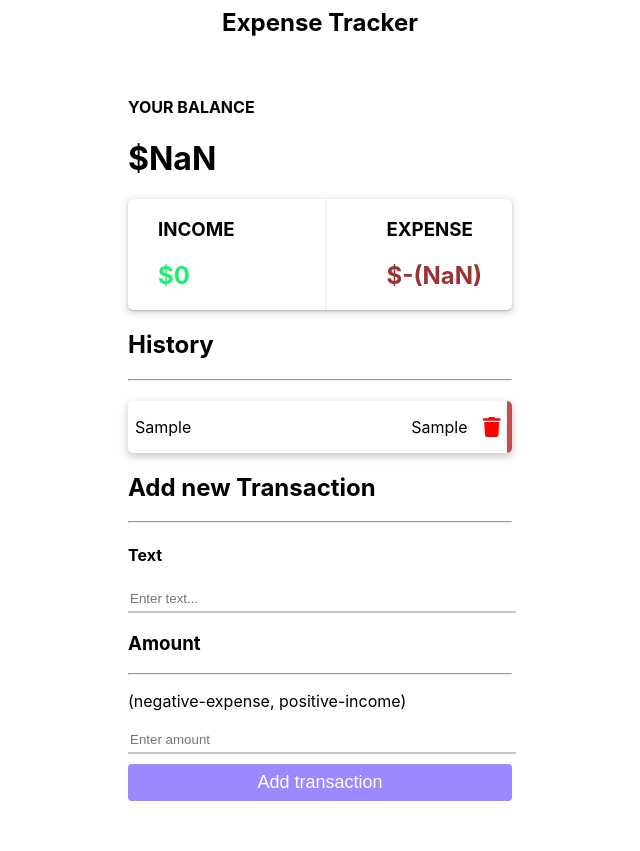
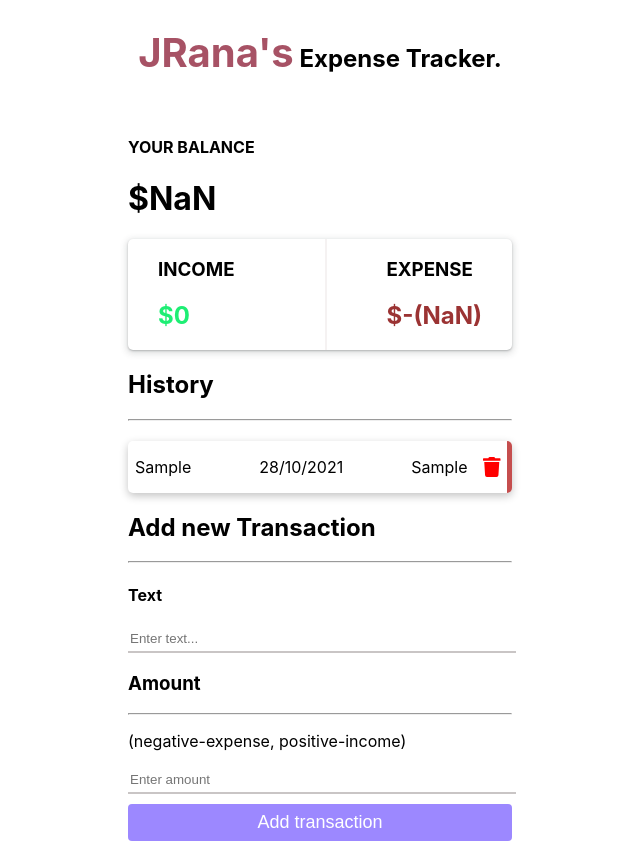
Before and after one commit to Jrana1/-expense-tracker-react, a React (Create React App) app: page / in a window 1280 px wide. Both pictures are taken after typing "Sample", "Sample" into the empty fields and a click on the button "Add transaction". Shown: the whole page, without its empty margins (320-960 px from the left). Before the commit the page ends 811 px from the top, so only its background shows below. Built offline with nearby package versions, Linux system fonts and the light colour scheme.

Commit message:
filter added

```diff
--- a/src/App.js
+++ b/src/App.js
@@ -10,18 +10,16 @@ function App() {
   const [amounts, setAmount] = useState(0);
   const [income, setIncome] = useState(0);
   const [expenses, setExpenses] = useState(0);
-  const [sign, setSign] = useState("");
-  const [text, setText] = useState("");
-  const [num, setNum] = useState("");
+  const [allInfo, setAllInfo] = useState([]);
   const handleAmount = (amount, text) => {
     //console.log(amount, text);
     // let sign = amount.slice(1);
     let newAmount = [...amount];
     newAmount.shift();
     let onlyNum = newAmount.join('');
-    setSign(amount[0]);
-    setText(text);
-    setNum(onlyNum);
+    setAllInfo([
+      ...allInfo, { text: text, sign: amount[0], num: onlyNum, id: Math.random() * 1000 }
+    ]);
     if (amount[0] === '+') {
       //console.log((onlyNum), amounts);
       setAmount(parseInt(onlyNum) + Math.abs(amounts));
@@ -39,7 +37,7 @@ function App() {
         <Header></Header>
         <Balance amount={amounts}></Balance>
         <Income income={[income, expenses]}></Income>
-        <History history={[sign, text, num]}></History>
+        <History history={allInfo} setAllInfo={setAllInfo}></History>
         <Amount func={handleAmount}></Amount>
       </div>
     </div>
--- a/src/components/Balance.js
+++ b/src/components/Balance.js
@@ -1,7 +1,7 @@
 import React, { useState } from 'react';
 
 const Balance = ({ amount }) => {
-    console.log(amount);
+    //console.log(amount);
     return (
         <>
             <h4 >YOUR  BALANCE</h4>
--- a/src/components/Header.js
+++ b/src/components/Header.js
@@ -3,7 +3,7 @@ import React from 'react';
 const Header = () => {
     return (
         <div style={{ textAlign: "center", marginBottom: "60px" }}>
-            <h2>Expense Tracker</h2>
+            <br /><br /><br /> <h2><span style={{ color: "#a75265", fontSize: "40px" }}>JRana's</span> Expense Tracker.</h2>
         </div>
     );
 };
--- a/src/components/History.js
+++ b/src/components/History.js
@@ -1,25 +1,12 @@
-import React from 'react';
-import { FontAwesomeIcon } from '@fortawesome/react-fontawesome';
-import { faTrash } from '@fortawesome/free-solid-svg-icons';
+import SingleHistory from "./SingleHistory";
 
-
-const History = (props) => {
-    const [sign, text, num] = props.history;
+const History = ({ history, setAllInfo }) => {
+    console.log(history);
     return (
         <div>
             <h2>History</h2>
             <hr />
-            {
-
-                sign && <div className={sign === "+" ? "itemsPlus" : "itemsMinus"}>
-                    <p>{text}</p>
-
-                    <div style={{ display: "flex", alignItems: "center" }}>
-                        <p style={{ marginRight: "15px" }}>{sign}{num}</p>
-                        <FontAwesomeIcon className="icon-trash" icon={faTrash} />
-                    </div>
-                </div>
-            }
+            {history.map(itm => <SingleHistory key={itm.id} item={itm} setAllInfo={setAllInfo} history={history}></SingleHistory>)}
         </div>
     );
 };
--- a/src/components/Income.js
+++ b/src/components/Income.js
@@ -1,7 +1,7 @@
 import React from 'react';
 
 const Income = (props) => {
-    console.log(props);
+    //console.log(props);
     const [income, expenses] = props.income;
     //console.log(income, expenses);
     return (
--- /dev/null
+++ b/src/components/SingleHistory.js
@@ -0,0 +1,36 @@
+import React from 'react';
+import { FontAwesomeIcon } from '@fortawesome/react-fontawesome';
+import { faTrash } from '@fortawesome/free-solid-svg-icons';
+
+const SingleHistory = ({ item, history, setAllInfo }) => {
+    let d = new Date();
+    const deleteHandler = () => {
+        setAllInfo(history.filter(itm => itm.id !== item.id));
+    }
+    return (
+
+        <div className={item.sign === "+" ? "itemsPlus" : "itemsMinus"}>
+            <p>{item.text}</p>
+            <p>{d.getDate() + '/' + (d.getMonth() + 1) + '/' + d.getFullYear()}</p>
+            <div style={{ display: "flex", alignItems: "center" }}>
+                <p style={{ marginRight: "15px" }}>{item.sign}{item.num}</p>
+                <FontAwesomeIcon onClick={deleteHandler} className="icon-trash" icon={faTrash} />
+            </div>
+
+        </div>
+
+    )
+}
+
+export default SingleHistory;
+
+/**
+
+ <div className={item.sign === "+" ? "itemsPlus" : "itemsMinus"}>
+                    <p>{item.text}</p>
+
+                    <div style={{ display: "flex", alignItems: "center" }}>
+                        <p style={{ marginRight: "15px" }}>{item.sign}{item.num}</p>
+                        <FontAwesomeIcon className="icon-trash" icon={faTrash} />
+                    </div>
+ */
```
